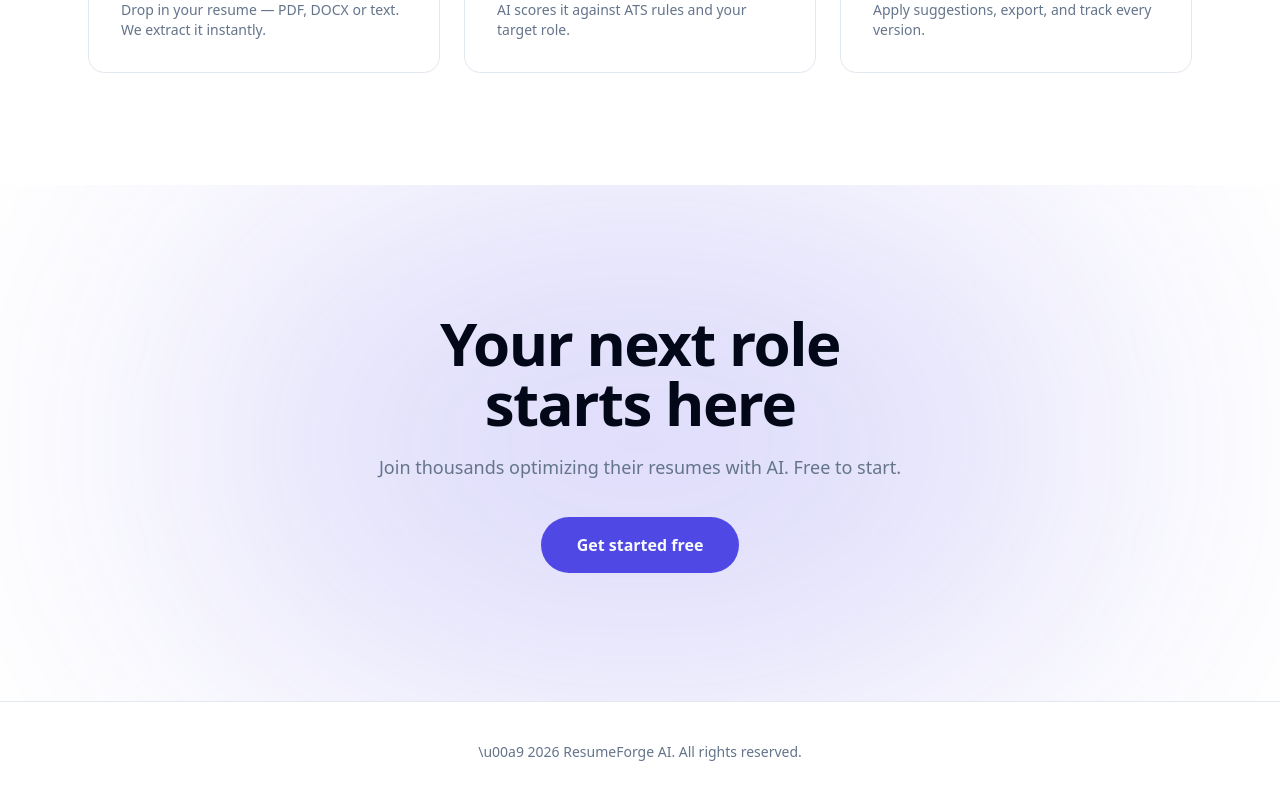
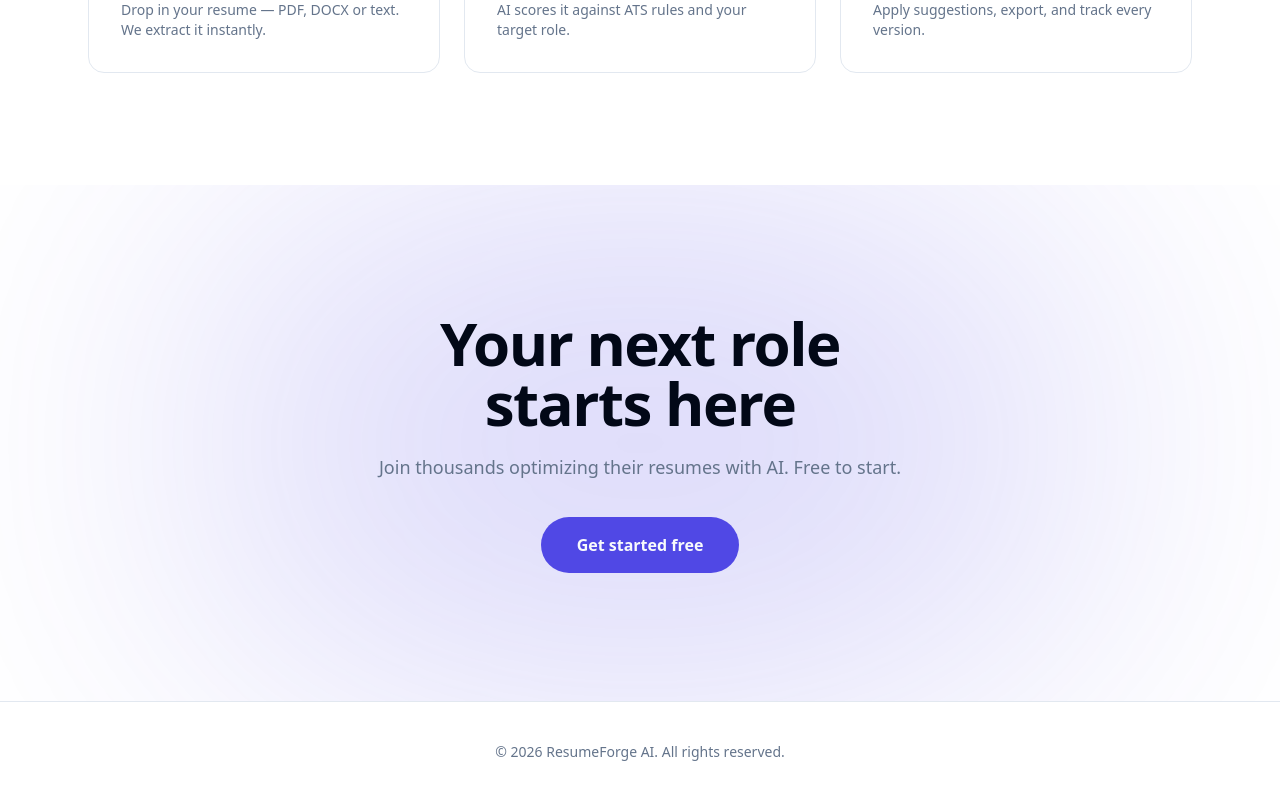
Before and after one commit to TigReh10/rfnotion, a Next.js app: page / in a window 1280 px wide. Shown: the part 3400-4200 px from the top of the page. Built offline with nearby package versions, Linux system fonts and the light colour scheme; no server answers.

Commit message:
fix(ui): real copyright glyph in footer

```diff
--- a/src/app/page.tsx
+++ b/src/app/page.tsx
@@ -39,7 +39,7 @@ export default function HomePage() {
       </main>
 
       <footer className="border-t px-6 py-10 text-center text-sm text-muted-foreground">
-        <p>\u00a9 {new Date().getFullYear()} ResumeForge AI. All rights reserved.</p>
+        <p>© {new Date().getFullYear()} ResumeForge AI. All rights reserved.</p>
       </footer>
     </div>
   );
```
